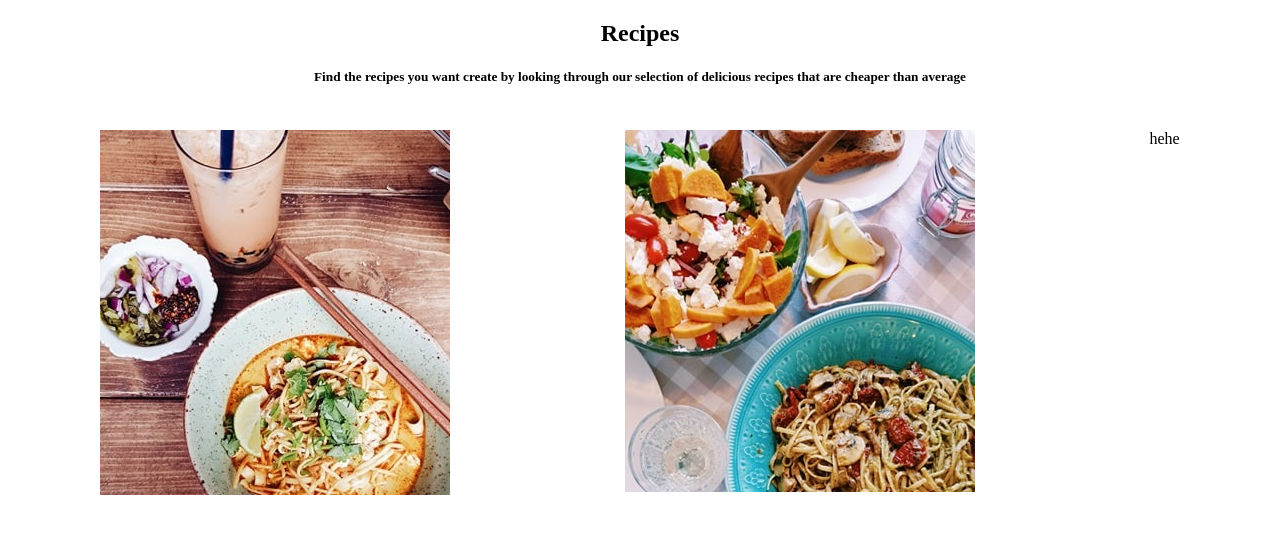
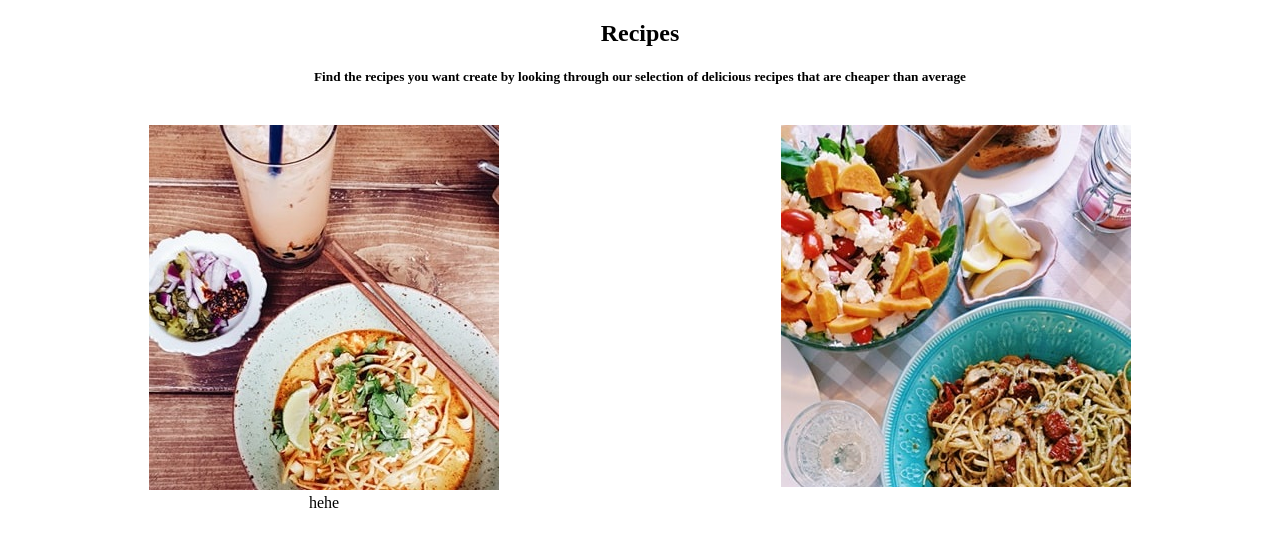
Before and after one commit to ThanitaSongvilay/del-hors-project, a PHP site: page /assets/Pages/Recipes.html in a window 1280 px wide. Shown: the top 547 px of the page. Run offline with PHP 8.4, Linux system fonts and the light colour scheme.

Commit message:
Update styles.css

```diff
--- a/Deláhors-Projekt/assets/css/styles.css
+++ b/Deláhors-Projekt/assets/css/styles.css
@@ -130,6 +130,10 @@ grid-gap: 5px 5px;
 
 .grid-container{
   display: grid;
-  grid-template-columns: auto auto auto;
-  padding: 5px;
+  grid-template-columns: auto auto;
+  padding: 0px;
 }
+
+.grid-item{
+  text-align: center;
+}
```
